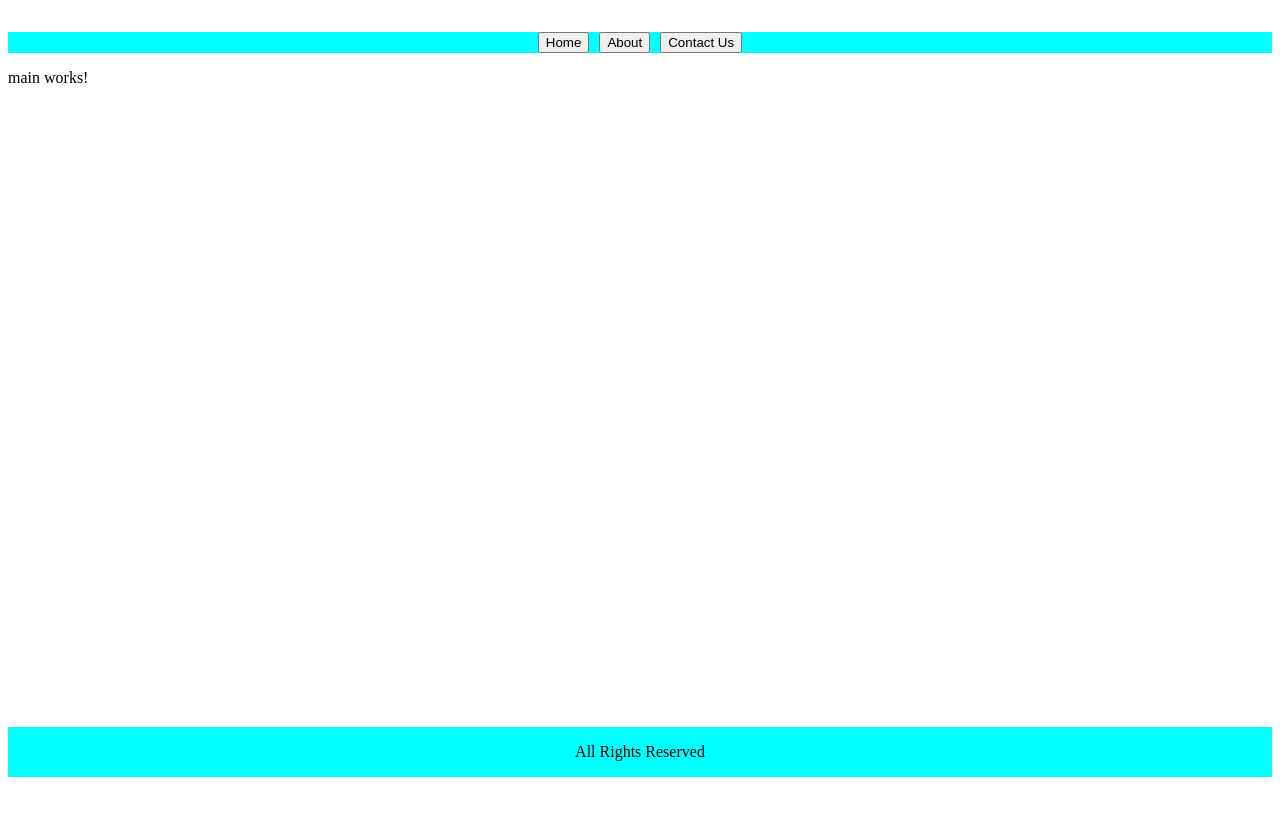
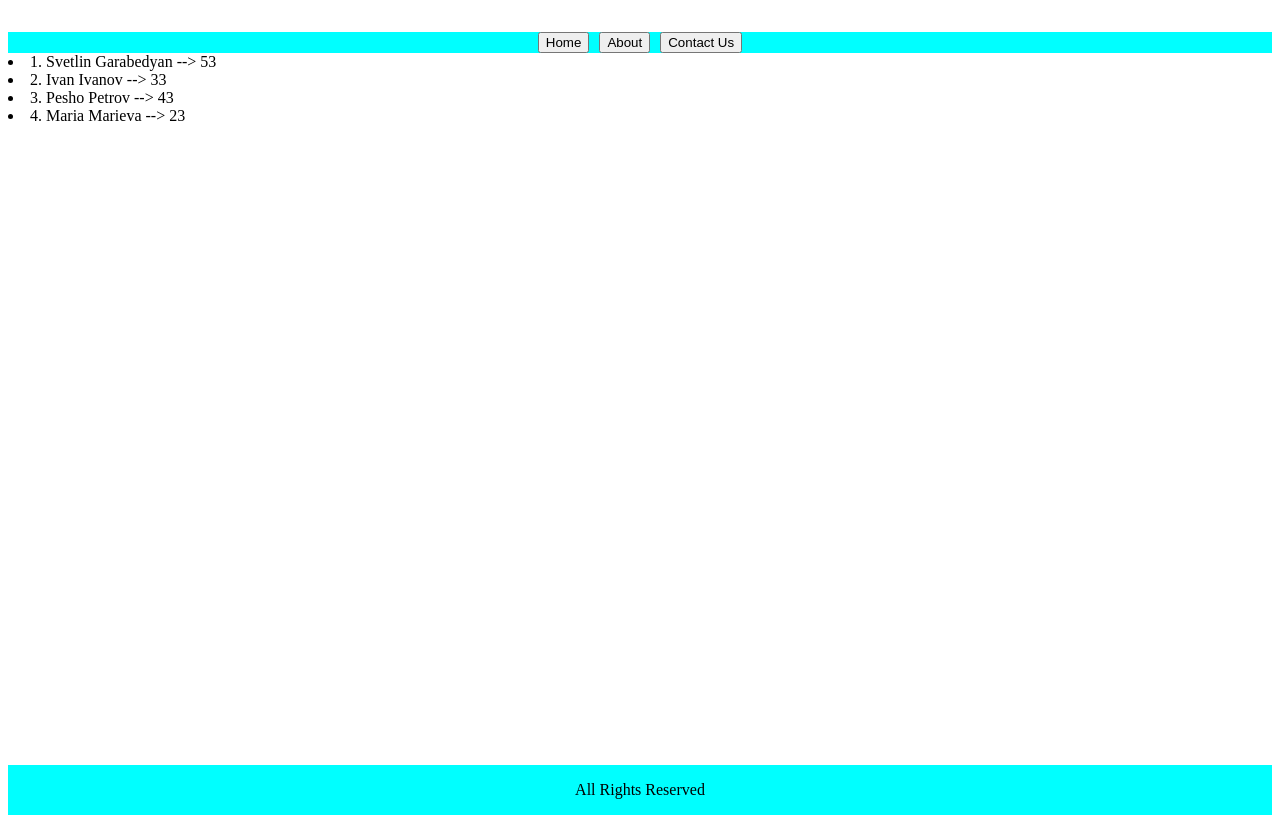
Before and after one commit to SvetlinGG/Angular-Components, an Angular app in the folder component-train/: page / in a window 1280 px wide. Before the commit the page ends 800 px from the top, so only its background shows below. Built offline with nearby package versions, Linux system fonts and the light colour scheme.

Commit message:
create user list

```diff
--- a/component-train/src/app/main/main.component.html
+++ b/component-train/src/app/main/main.component.html
@@ -1 +1,5 @@
-<p>main works!</p>
+<div class="users">
+    @for (user of users; track $index) {
+        <li>{{user.id}}. {{user.name}} --> {{user.age}}</li>
+    }
+</div>
--- a/component-train/src/app/main/main.component.ts
+++ b/component-train/src/app/main/main.component.ts
@@ -7,5 +7,10 @@ import { Component } from '@angular/core';
   styleUrl: './main.component.css'
 })
 export class MainComponent {
-
+  users = [
+    {id: 1, name: "Svetlin Garabedyan", age: 53},
+    {id: 2, name: "Ivan Ivanov", age: 33},
+    {id: 3, name: "Pesho Petrov", age: 43},
+    {id: 4, name: "Maria Marieva", age: 23},
+  ]
 }
```
